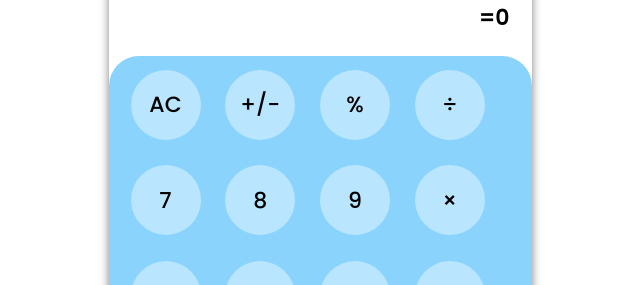
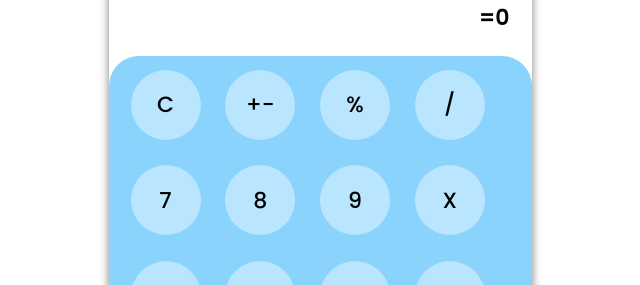
Before and after one commit to eolmez/enoca_calc_case, a React (Create React App) app: page / in a window 1280 px wide. Shown: the part 302-587 px from the top of the page, without its empty margins (320-960 px from the left). Built offline with nearby package versions, Linux system fonts and the light colour scheme.

Commit message:
second commit

```diff
--- /dev/null
+++ b/src/components/Button.jsx
@@ -0,0 +1,14 @@
+const Button = ({ value, handler }) => {
+
+  return (
+    <button
+      type="button"
+      value={value}
+      onClick={handler}
+    >
+      {value}
+    </button>
+  );
+};
+
+export default Button;
--- a/src/components/Keyboard.jsx
+++ b/src/components/Keyboard.jsx
@@ -1,90 +1,22 @@
+import Button from "./Button";
+
 const Keyboard = ({ handleOperator, handleOperand }) => {
+  const btnValues = [
+    ["C", "+-", "%", "/"],
+    [7, 8, 9, "x"],
+    [4, 5, 6, "-"],
+    [1, 2, 3, "+"],
+    [".", 0, "00", "="],
+  ];
   return (
     <div className="calc-grid">
-      <button
-        type="button"
-        className="top-btn"
-        value="ac"
-        onClick={handleOperator}
-      >
-        ac
-      </button>
-      <button
-        type="button"
-        className="top-btn"
-        value="pm"
-        onClick={handleOperator}
-      >
-        +/-
-      </button>
-      <button
-        type="button"
-        className="top-btn"
-        value="%"
-        onClick={handleOperator}
-      >
-        %
-      </button>
-      <button
-        type="button"
-        className="top-btn special"
-        value="/"
-        onClick={handleOperator}
-      >
-        ÷
-      </button>
-
-      <button className="normal" value="7" onClick={handleOperand}>
-        7
-      </button>
-      <button className="normal" value="8" onClick={handleOperand}>
-        8
-      </button>
-      <button className="normal" value="9" onClick={handleOperand}>
-        9
-      </button>
-
-      <button className="special" value="*" onClick={handleOperator}>
-        ×
-      </button>
-      <button className="normal" value="4" onClick={handleOperand}>
-        4
-      </button>
-      <button className="normal" value="5" onClick={handleOperand}>
-        5
-      </button>
-      <button className="normal" value="6" onClick={handleOperand}>
-        6
-      </button>
-
-      <button className="special" value="-" onClick={handleOperator}>
-        -
-      </button>
-      <button className="normal" value="1" onClick={handleOperand}>
-        1
-      </button>
-      <button className="normal" value="2" onClick={handleOperand}>
-        2
-      </button>
-      <button className="normal" value="3" onClick={handleOperand}>
-        3
-      </button>
-      <button className="special" value="+" onClick={handleOperator}>
-        +
-      </button>
-      <button className="normal" value="." onClick={handleOperator}>
-        .
-      </button>
-      <button className="normal" value="0" onClick={handleOperand}>
-        0
-      </button>
-      <button className="normal" value="00" onClick={handleOperand}>
-        00
-      </button>
-
-      <button className="special" value="=" onClick={handleOperator}>
-        =
-      </button>
+      {btnValues.flat().map((btn, i) => (
+        <Button
+          value={btn}
+          key={i}
+          handler={isNaN(btn) ? handleOperator : handleOperand}
+        />
+      ))}
     </div>
   );
 };
```
